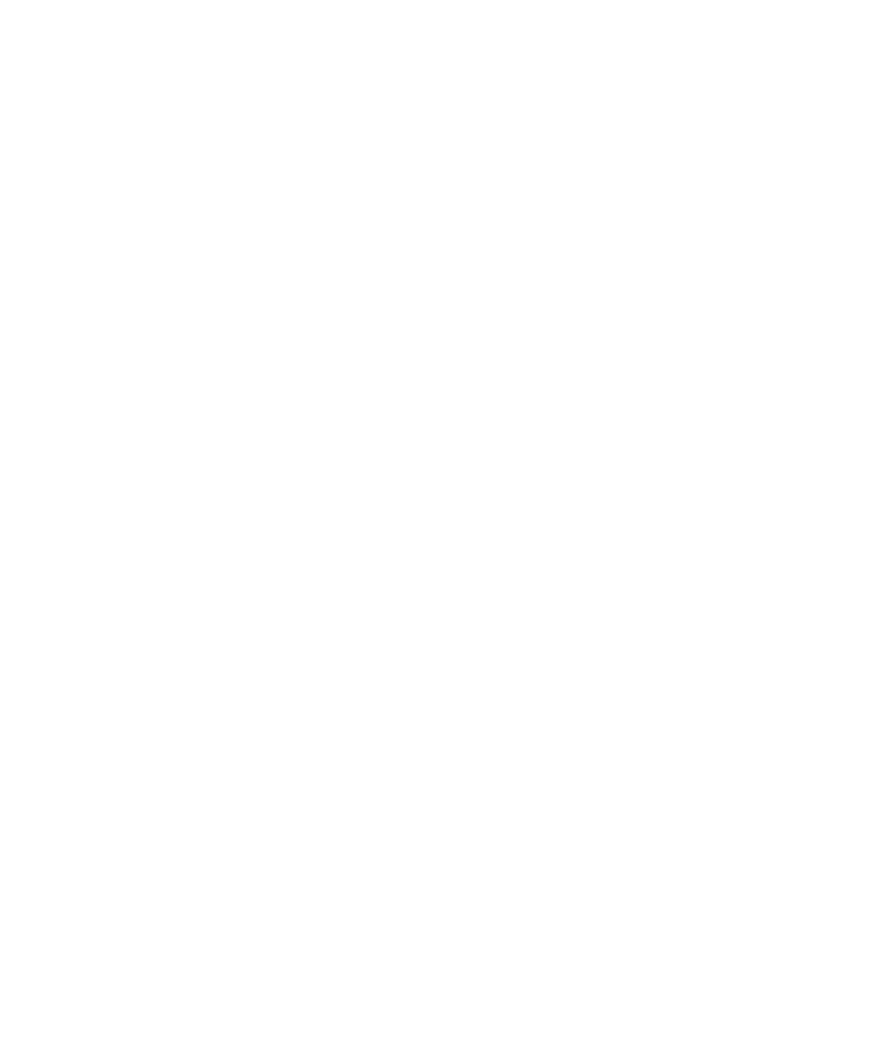
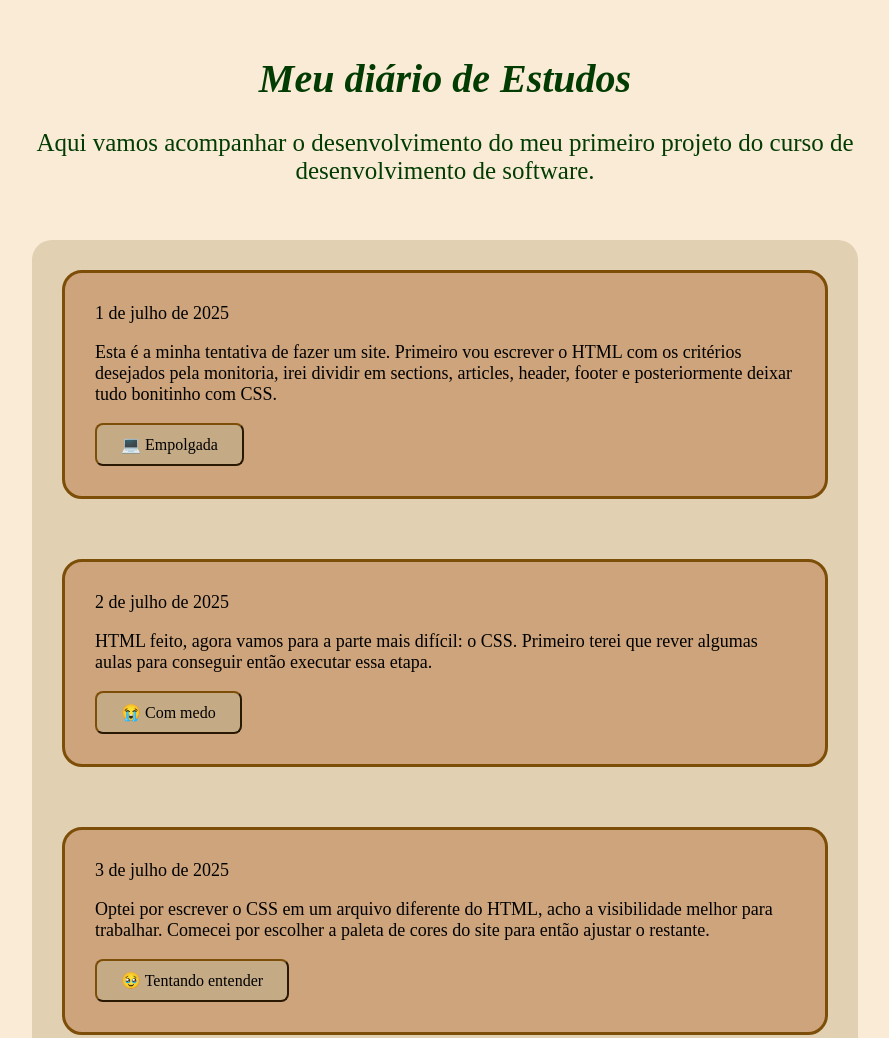
Before and after one commit to paolapontes28/first_project, a plain HTML site: page index.html in a window 1280 px wide. Shown: the top 1038 px of the page, without its empty margins (195-1084 px from the left). Before the commit the page ends 800 px from the top, so only its background shows below. Drawn offline with Linux system fonts and the light colour scheme.

Commit message:
primeiro commit.

```diff
--- a/index.html
+++ b/index.html
@@ -1,11 +1,64 @@
 <!DOCTYPE html>
 <html lang="pt-br">
+
 <head>
     <meta charset="UTF-8">
     <meta name="viewport" content="width=device-width, initial-scale=1.0">
-    <title>Document</title>
+    <title>Meu Diário de Estudos</title>
+    <link rel="stylesheet" href="style.css">
 </head>
+
 <body>
+    <header>
+        <h1>Meu diário de Estudos</h1>
+        <p>Aqui vamos acompanhar o desenvolvimento do meu primeiro projeto do curso de desenvolvimento de software.</p>
+    </header>
+
+    <section>
+        <article class="box">
+            <time datetime="2025-07-01">1 de julho de 2025</time>
+            <p>Esta é a minha tentativa de fazer um site. Primeiro vou escrever o HTML com os critérios desejados pela monitoria, irei dividir em sections, articles, header, footer e posteriormente deixar tudo bonitinho com CSS.</p>
+            <button class="humor">💻 Empolgada</button>
+        </article>
+
+
+        <article class="box">
+            <time datetime="2025-07-01">2 de julho de 2025</time>
+            <p>HTML feito, agora vamos para a parte mais difícil: o CSS. Primeiro terei que rever algumas aulas para conseguir então executar essa etapa.</p>
+            <button class="humor">😭 Com medo</button>
+        </article>
+
+
+        <article class="box">
+            <time datetime="2025-07-01">3 de julho de 2025</time>
+            <p>Optei por escrever o CSS em um arquivo diferente do HTML, acho a visibilidade melhor para trabalhar. Comecei por escolher a paleta de cores do site para então ajustar o restante.</p>
+            <button class="humor">🥹 Tentando entender </button>
+        </article>
+
+        <article class="box">
+            <time datetime="2025-07-01">4 de julho de 2025</time>
+            <p>Após um bom tempo no W3 e em Flexbox Froggy, consegui fazer o básico do básico para que meu site funcionasse ok, agora só faltam as cores certas.</p>
+            <button class="humor">🥹 Tentando entender </button>
+        </article>
+
+        <article class="box">
+            <time datetime="2025-07-01">5 de julho de 2025</time>
+            <p>Com a ajuda do site Coolors, consegui achar a paleta de cores que mais me interessava e então aplicar no site.</p>
+            <button class="humor">🙂 Feliz </button>
+        </article>
+
+        <article class="box">
+            <time datetime="2025-07-01">7 de julho de 2025</time>
+            <p>Fiz o deploy do meu site e finalmente consegui finalizar o meu primeiro projeto no curso!!</p>
+            <button class="humor">🙂 Feliz </button>
+        </article>
+
+    </section>
+
+    <footer>
+        <p>Paola Pontes De Salvi, 2025.</p>
+    </footer>
 
 </body>
+
 </html>
--- /dev/null
+++ b/style.css
@@ -0,0 +1,62 @@
+body {
+  background-color: antiquewhite;
+  display: flex;
+  flex-direction: column;
+  align-items: center;
+}
+
+header {
+  color: rgb(2, 60, 2);
+  font-family:'Times New Roman', Times, serif;
+  justify-items:center;
+  margin-top: 20px;
+  margin-bottom: 30px;
+  text-align: center;
+  width: 75%;
+}
+
+
+header > h1 {
+  font-size: 40px;
+  font-style: italic;
+}
+
+header > p {
+  font-size: 25px;
+}
+
+section {
+  background-color: rgb(225, 208, 178) ;
+  display: flex;
+  flex-direction: column;
+  align-items: center;
+  font-size: 18px;
+  border-radius: 20px;
+}
+
+.humor {
+  background-color: #c5ac88de;
+  border-color: rgb(125, 78, 8);
+  font-size: 16px;
+  font-family: 'Times New Roman', Times, serif;
+  padding: 10px 24px;
+  border-radius: 8px;
+  transition-duration: 0.4s;
+}
+
+.humor:hover {
+  background-color: rgb(225, 208, 178);
+  color: rgb(0, 0, 0);
+}
+
+.box {
+  width: 700px;
+  height: auto;
+  background-color: rgb(205, 164, 123);
+  border: 3px solid rgb(125, 78, 8);
+  padding: 30px;
+  margin: 30px;
+  border-radius: 20px;
+  box-shadow: black;
+
+}
```
Also changed, not shown: programmer.jpg (added).
